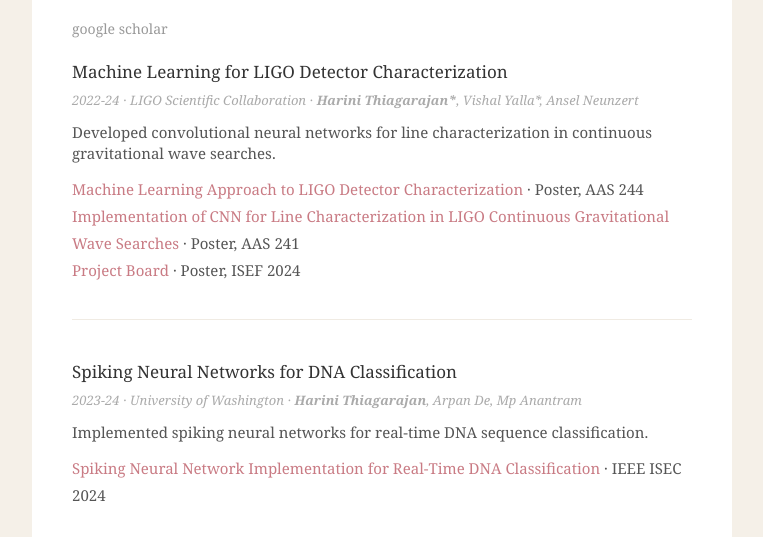
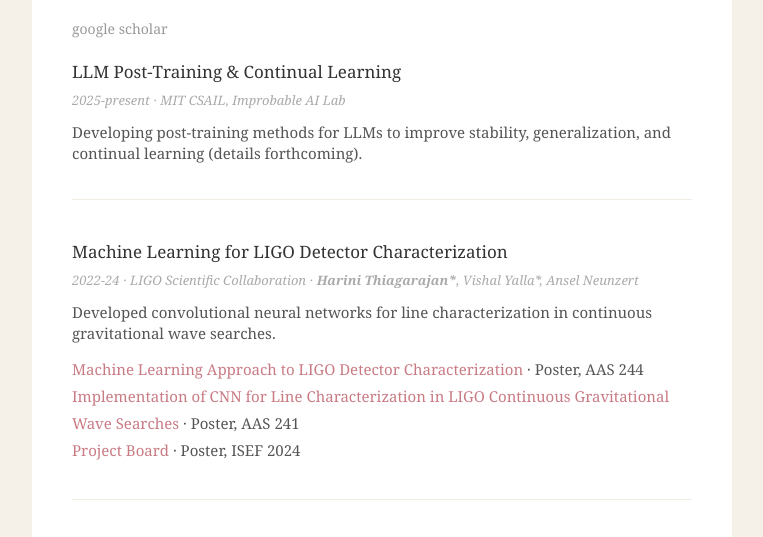
Before and after one commit to harini-tt/harini-tt.github.io, a plain HTML site: page research.html in a window 1280 px wide. Shown: the part 236-773 px from the top of the page, without its empty margins (258-1021 px from the left). Drawn offline with Linux system fonts and the light colour scheme.

Commit message:
fixed research page

```diff
--- a/research.html
+++ b/research.html
@@ -19,6 +19,14 @@
             <p class="page-links">
                 <a href="https://scholar.google.com/citations?user=P0OvMa0AAAAJ&hl=en">google scholar</a>
             </p>
+
+            <section class="research-item">
+                <h2>LLM Post-Training & Continual Learning</h2>
+                <p class="meta">2025-present · MIT CSAIL, Improbable AI Lab
+                <p>
+                    Developing post-training methods for LLMs to improve stability, generalization, and continual learning (details forthcoming).
+                </p>
+            </section>
 
             <section class="research-item">
                 <h2>Machine Learning for LIGO Detector Characterization</h2>
```
Also changed, not shown: index.html (+1 -1 lines).
